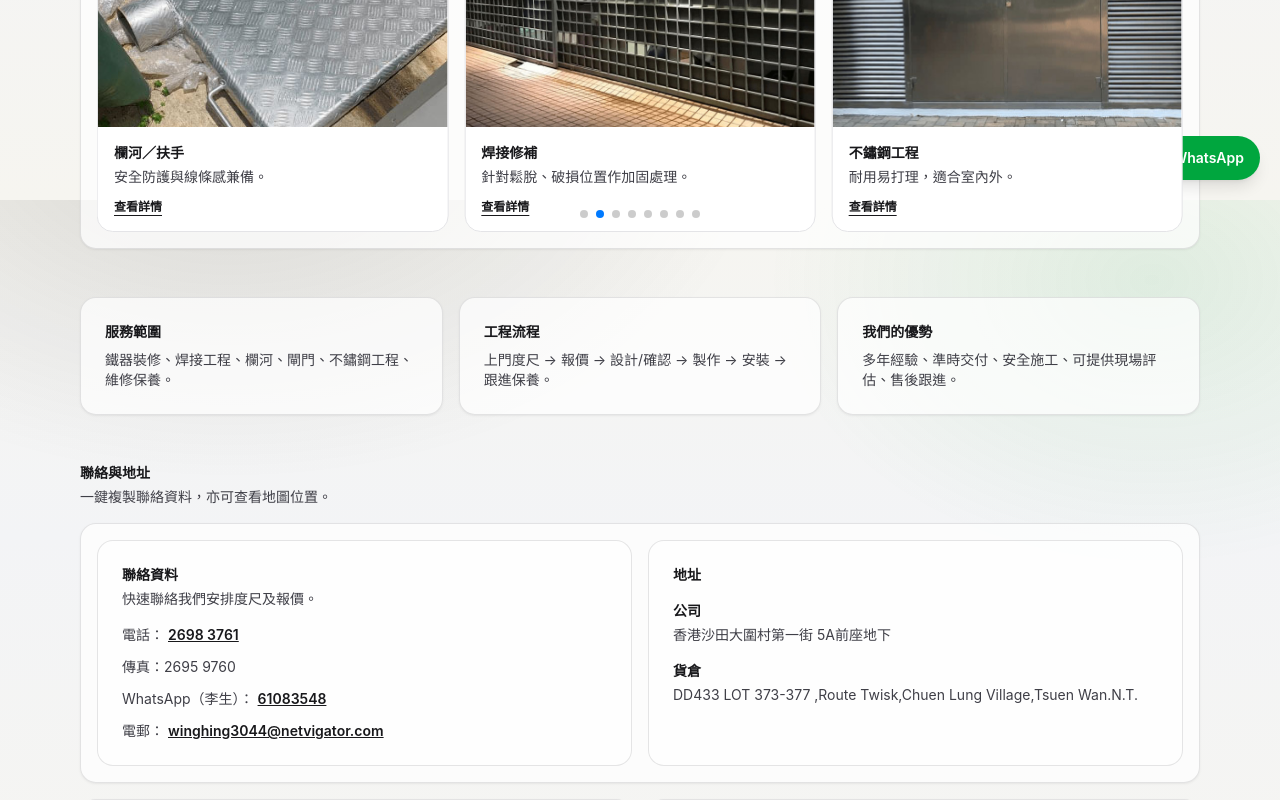
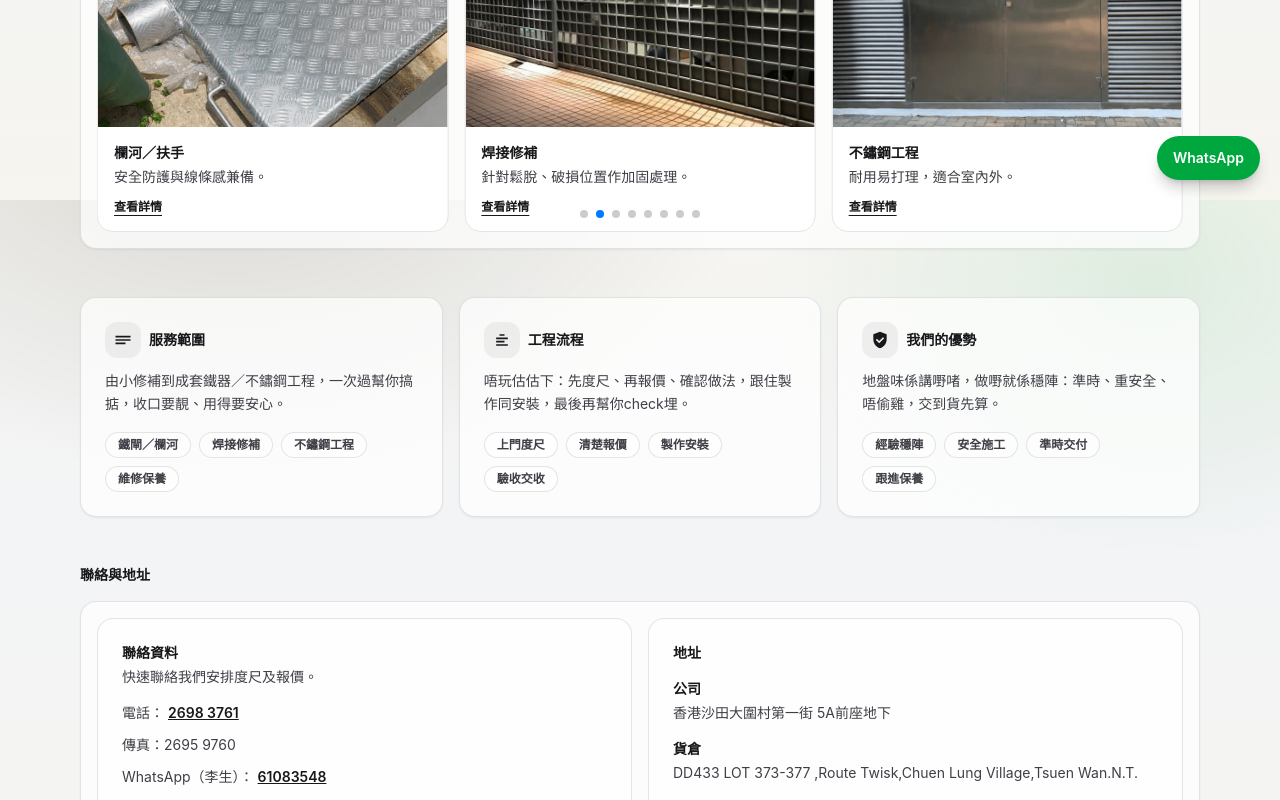
Before and after one commit to koknovem/winghing_web, a React (Vite) app: page /#/ in a window 1280 px wide. Shown: the part 600-1400 px from the top of the page. Built offline with nearby package versions, Linux system fonts and the light colour scheme.

Commit message:
Improve floating WhatsApp, remove favicon, and enhance info cards
Made-with: Cursor

```diff
--- a/index.html
+++ b/index.html
@@ -2,7 +2,7 @@
 <html lang="zh-HK">
   <head>
     <meta charset="UTF-8" />
-    <link rel="icon" type="image/svg+xml" href="./vite.svg" />
+    <!-- No favicon by default -->
     <meta name="viewport" content="width=device-width, initial-scale=1.0" />
     <title>永興鐵器裝修工程</title>
     <meta
--- a/src/components/Layout.tsx
+++ b/src/components/Layout.tsx
@@ -182,7 +182,7 @@ export function Layout() {
       </footer>
 
       <a
-        className="fixed bottom-5 right-5 rounded-full bg-green-600 px-4 py-3 text-sm font-semibold text-white shadow-lg shadow-black/10 hover:bg-green-700"
+        className="fixed bottom-5 right-5 z-[9999] rounded-full bg-green-600 px-4 py-3 text-sm font-semibold text-white shadow-lg shadow-black/20 hover:bg-green-700"
         href={company.whatsapp.waMeLink}
         target="_blank"
         rel="noreferrer"
--- a/src/pages/Home.tsx
+++ b/src/pages/Home.tsx
@@ -56,16 +56,58 @@ export function Home() {
 
       <section className="grid gap-4 md:grid-cols-3">
         {[
-          { title: '服務範圍', desc: '鐵器裝修、焊接工程、欄河、閘門、不鏽鋼工程、維修保養。' },
-          { title: '工程流程', desc: '上門度尺 → 報價 → 設計/確認 → 製作 → 安裝 → 跟進保養。' },
-          { title: '我們的優勢', desc: '多年經驗、準時交付、安全施工、可提供現場評估、售後跟進。' },
+          {
+            title: '服務範圍',
+            desc: '由小修補到成套鐵器／不鏽鋼工程，一次過幫你搞掂，收口要靚、用得要安心。',
+            points: ['鐵閘／欄河', '焊接修補', '不鏽鋼工程', '維修保養'],
+            icon: (
+              <svg viewBox="0 0 24 24" className="h-5 w-5" aria-hidden="true" fill="currentColor">
+                <path d="M3 7h18v2H3V7Zm0 4h18v2H3v-2Zm0 4h12v2H3v-2Z" />
+              </svg>
+            ),
+          },
+          {
+            title: '工程流程',
+            desc: '唔玩估估下：先度尺、再報價、確認做法，跟住製作同安裝，最後再幫你check埋。',
+            points: ['上門度尺', '清楚報價', '製作安裝', '驗收交收'],
+            icon: (
+              <svg viewBox="0 0 24 24" className="h-5 w-5" aria-hidden="true" fill="currentColor">
+                <path d="M9 5h6v2H9V5Zm-4 4h14v2H5V9Zm0 4h10v2H5v-2Zm0 4h14v2H5v-2Z" />
+              </svg>
+            ),
+          },
+          {
+            title: '我們的優勢',
+            desc: '地盤味係講嘢啫，做嘢就係穩陣：準時、重安全、唔偷雞，交到貨先算。',
+            points: ['經驗穩陣', '安全施工', '準時交付', '跟進保養'],
+            icon: (
+              <svg viewBox="0 0 24 24" className="h-5 w-5" aria-hidden="true" fill="currentColor">
+                <path d="M12 2 4 5v6c0 5 3.4 9.4 8 11 4.6-1.6 8-6 8-11V5l-8-3Zm-1 14-4-4 1.4-1.4L11 13.2l4.6-4.6L17 10l-6 6Z" />
+              </svg>
+            ),
+          },
         ].map((card) => (
           <div
             key={card.title}
             className="rounded-2xl border border-zinc-950/10 bg-white/70 p-6 shadow-sm shadow-black/5"
           >
-            <div className="text-sm font-semibold">{card.title}</div>
-            <div className="mt-2 text-sm text-zinc-700">{card.desc}</div>
+            <div className="flex items-center gap-2">
+              <div className="grid h-9 w-9 place-items-center rounded-xl bg-zinc-950/5 text-zinc-900">
+                {card.icon}
+              </div>
+              <div className="text-sm font-semibold">{card.title}</div>
+            </div>
+            <div className="mt-3 text-sm leading-relaxed text-zinc-700">{card.desc}</div>
+            <div className="mt-4 flex flex-wrap gap-2">
+              {card.points.map((p) => (
+                <span
+                  key={p}
+                  className="rounded-full border border-zinc-950/10 bg-white/60 px-3 py-1 text-xs font-semibold text-zinc-700"
+                >
+                  {p}
+                </span>
+              ))}
+            </div>
           </div>
         ))}
       </section>
@@ -73,9 +115,6 @@ export function Home() {
       <section className="space-y-4">
         <div>
           <div className="text-sm font-semibold">聯絡與地址</div>
-          <div className="mt-1 text-sm text-zinc-700">
-            一鍵複製聯絡資料，亦可查看地圖位置。
-          </div>
         </div>
 
         <div className="rounded-2xl border border-zinc-950/10 bg-white/70 p-4 shadow-sm shadow-black/5">
@@ -136,7 +175,6 @@ export function Home() {
               三位代表人物：一個講效率、一個睇位準、一個守安全。講嘢有啲地盤味，但做嘢係穩陣派。
             </div>
           </div>
-          <div className="text-xs text-zinc-500">（手機直排／電腦三欄）</div>
         </div>
 
         <div className="mt-5 grid gap-4 lg:grid-cols-3">
```
